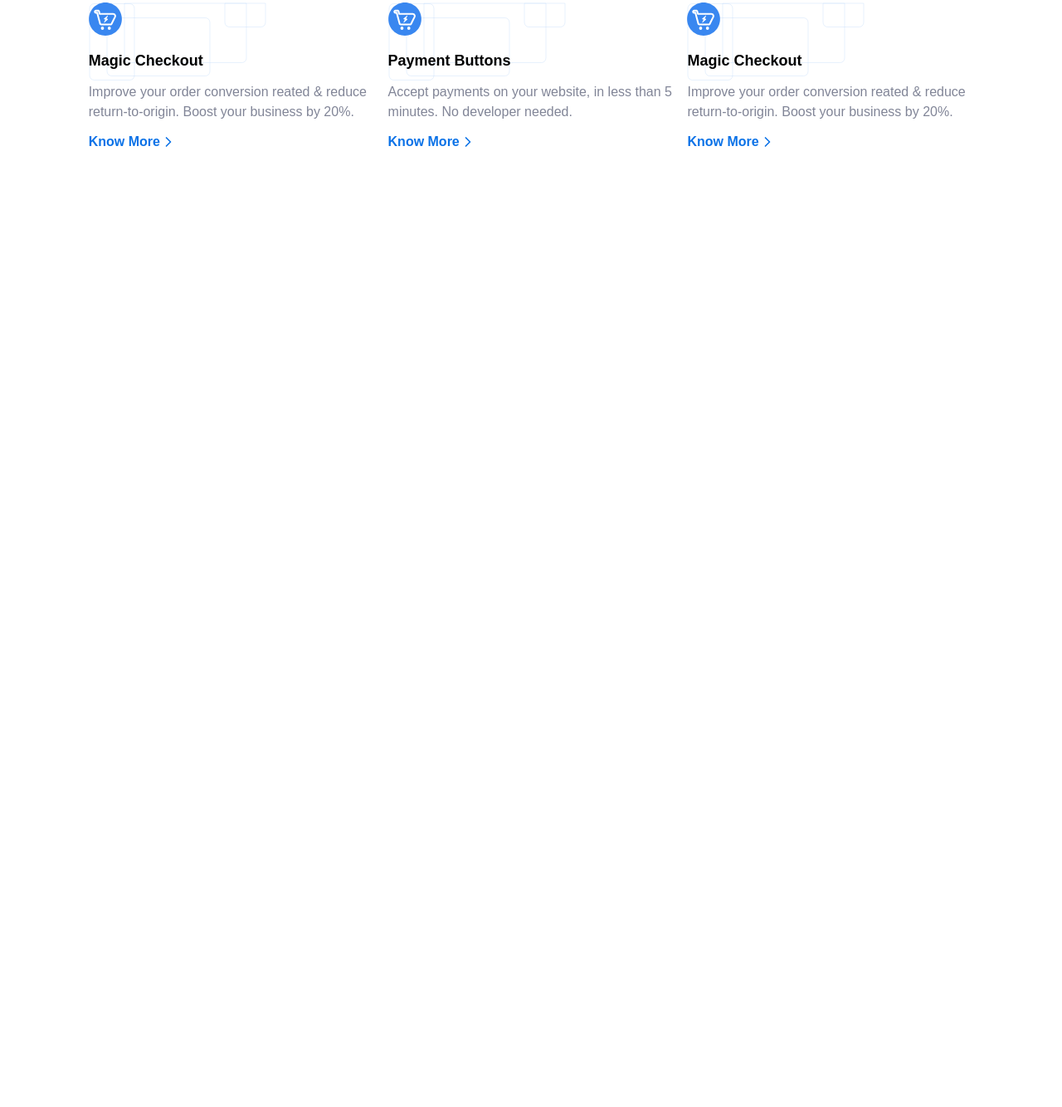
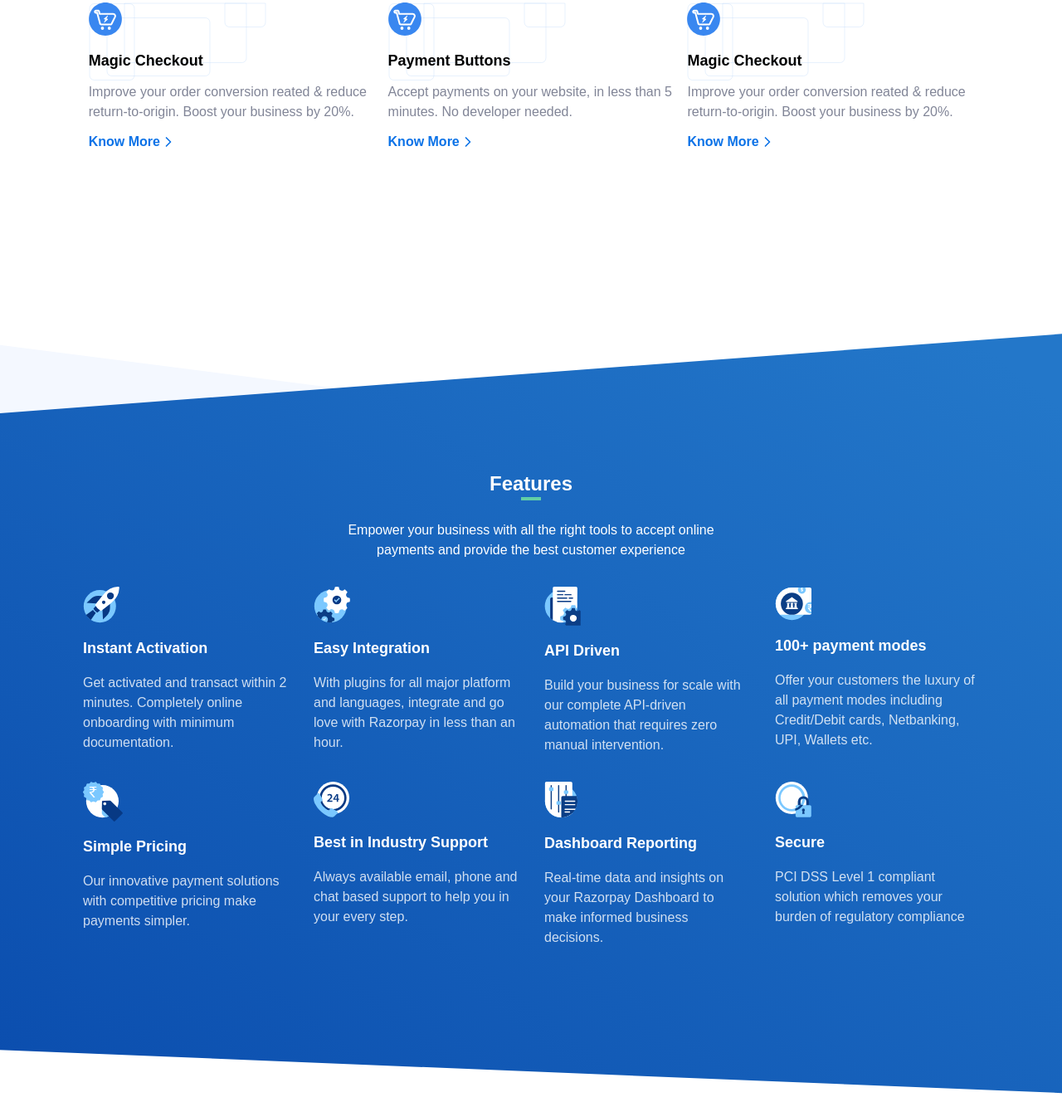
Before and after one commit to adityamishra1006/razor-pay-clone, a website built with Vite: page index.html in a window 1280 px wide. Shown: the part 3992-5326 px from the top of the page at 83% size. Before the commit the page ends 4295 px from the top, so only its background shows below. Built offline with nearby package versions, Linux system fonts and the light colour scheme.

Commit message:
Completed Core Features in index.html

```diff
--- a/index.html
+++ b/index.html
@@ -965,7 +965,75 @@
     </section>
     <!-- Feature Section 3 ended -->
 
+    <!-- core features -->
 
+    <section class="w-full bg-[url(./Images/core-features-sectionBg.svg)] bg-no-repeat bg-cover bg-center mt-14 relative  corefeaturesection">
+      <div class="w-10.12 max-w-[1080px] relative mx-auto pt-4">
+        <h2 class="font-mullish font-bold text-2xl text-center text-white ">Features</h2>
+        <div class="w-6 h-1 bg-greenLight text-center mx-auto mb-6" ></div>
+        <p class="font-mullish text-center max-w-[450px] text-white mx-auto">Empower your business with all the right tools to accept online payments and provide the best customer experience</p>
+
+        <!-- Grid -->
+        <div class="grid grid-cols-4 gap-[2rem] mt-8">
+          <!-- Card 1 -->
+          <div>
+            <img src="./Images/instant-activation-icon.svg" alt="">
+            <h3 class="font-mullish text-white text-lg font-bold my-4">Instant Activation</h3>
+            <p class="font-mullish text-white opacity-80">Get activated and transact within 2 minutes. Completely online onboarding with minimum documentation.</p>
+          </div>
+          <!-- Card 2 -->
+          <div>
+            <img src="./Images/easy-integration.svg" alt="">
+            <h3 class="font-mullish text-white text-lg font-bold my-4">Easy Integration</h3>
+            <p class="font-mullish text-white opacity-80">With plugins for all major platform and languages, integrate and go love with Razorpay in less than an hour.</p>
+          </div>
+          <!-- Card 3 -->
+          <div>
+            <img src="./Images/api-driven-icon.svg" alt="">
+            <h3 class="font-mullish text-white text-lg font-bold my-4">API Driven</h3>
+            <p class="font-mullish text-white opacity-80">
+              Build your business for scale with our complete API-driven automation that requires zero manual intervention.
+            </p>
+          </div>
+          <!-- Card 4 -->
+          <div>
+            <img src="./Images/payment-modes.svg" alt="">
+            <h3 class="font-mullish text-white text-lg font-bold my-4">100+ payment modes</h3>
+            <p class="font-mullish text-white opacity-80">
+              Offer your customers the luxury of all payment modes including Credit/Debit cards, Netbanking, UPI, Wallets etc.
+            </p>
+          </div>
+          <!-- Card 5 -->
+          <div>
+            <img src="./Images/simple-pricing.svg" alt="">
+            <h3 class="font-mullish text-white text-lg font-bold my-4">Simple Pricing</h3>
+            <p class="font-mullish text-white opacity-80">Our innovative payment solutions with competitive pricing make payments simpler.</p>
+          </div>
+          <!-- Card 6 -->
+          <div>
+            <img src="./Images/industry-support-icon.svg" alt="">
+            <h3 class="font-mullish text-white text-lg font-bold my-4">Best in Industry Support</h3>
+            <p class="font-mullish text-white opacity-80">Always available email, phone and chat based support to help you in your every step.</p>
+          </div>
+          <!-- Card 7 -->
+          <div>
+            <img src="./Images/dashboard-reporting-icon.svg" alt="">
+            <h3 class="font-mullish text-white text-lg font-bold my-4">Dashboard Reporting</h3>
+            <p class="font-mullish text-white opacity-80">
+            Real-time data and insights on your Razorpay Dashboard to make informed business decisions.
+            </p>
+          </div>
+          <!-- Card 8 -->
+          <div>
+            <img src="./Images/secure-icon.svg" alt="">
+            <h3 class="font-mullish text-white text-lg font-bold my-4">Secure</h3>
+            <p class="font-mullish text-white opacity-80">
+              PCI DSS Level 1 compliant solution which removes your burden of regulatory compliance
+            </p>
+          </div>
+        </div>
+      </div>
+    </section>
 
 
 <script>
```
